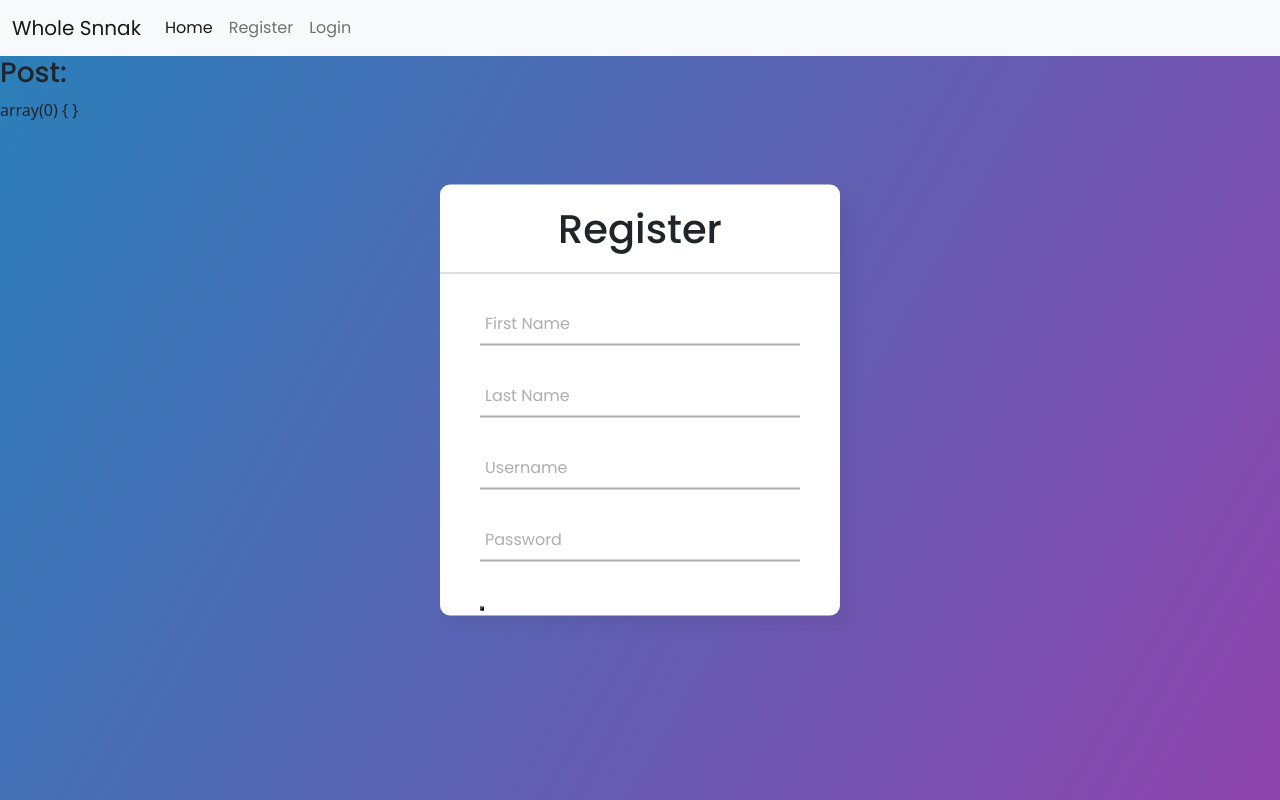
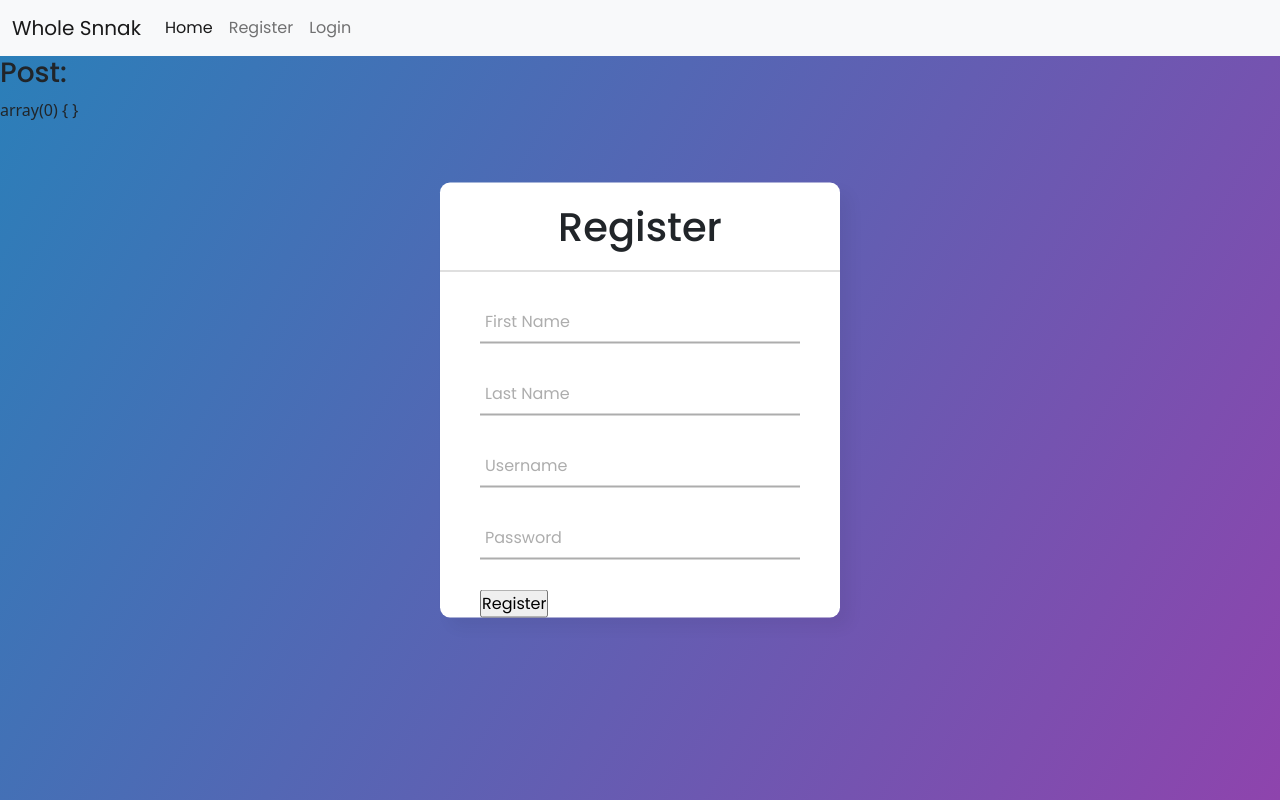
Before and after one commit to pp677/Whole_Snnak, a PHP site: page /registration.php in a window 1280 px wide. Run offline with PHP 8.4, Linux system fonts and the light colour scheme; data that the repository does not hold is empty.

Commit message:
Changed the tag of the button to input

```diff
--- a/frontend/login.php
+++ b/frontend/login.php
@@ -47,7 +47,7 @@
 		<input type="password" name="password" required>
                 <label for="password">Password</label>
             </div>
-            <button type="input" value="Login">
+            <input type="submit" value="Login">
         </form>
     </div>
 </body>
--- a/frontend/registration.php
+++ b/frontend/registration.php
@@ -58,7 +58,7 @@
                 <label for="password">Password</label>
 	    </div>
 
-            <button type="input" value="Register">
+            <input type="submit" value="Register">
         </form>
     </div>
 
```
